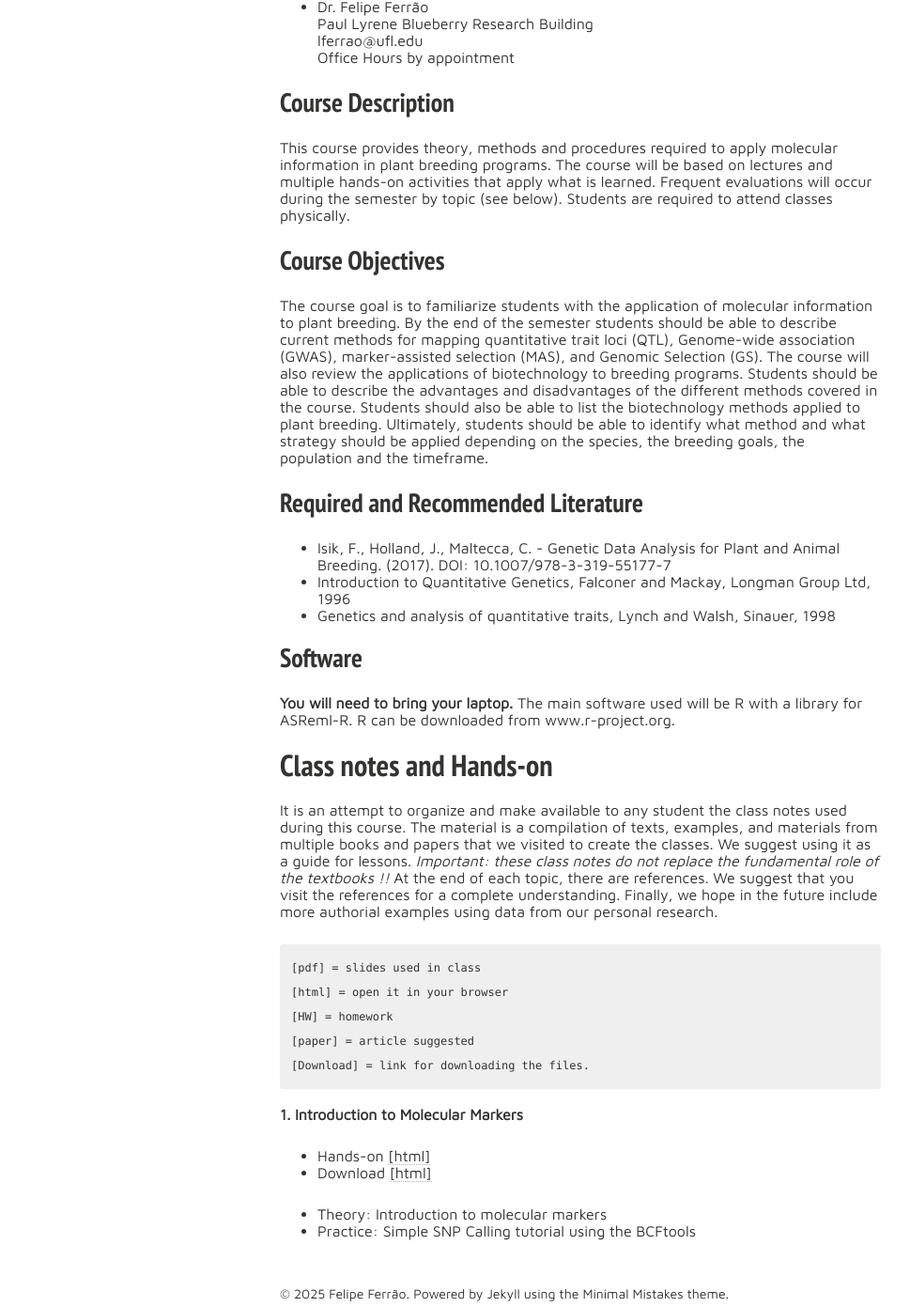
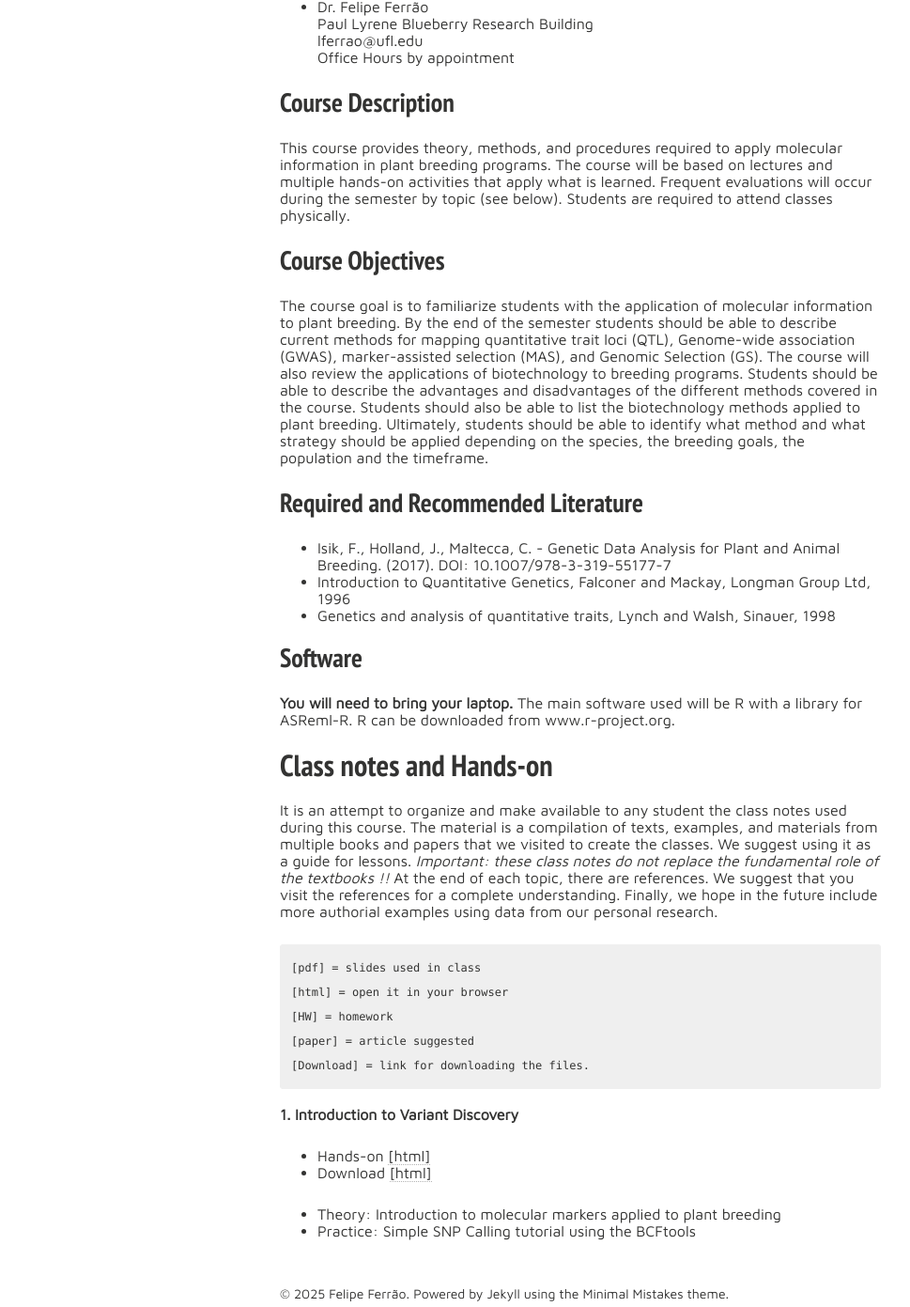
Before and after one commit to lfelipe-ferrao/lfelipe-ferrao.github.io, a Jekyll site: the page built from class/mas/index.md, in a window 1280 px wide. Shown: the part 652-2043 px from the top of the page at 94% size, without its empty margins (22-991 px from the left). Built offline with Jekyll 4.4.1, drawn with Linux system fonts in a browser that asks for light colours; nearby versions of some CDN libraries; our own code applies the rules of GitHub Pages for plain Markdown files.

Commit message:
Update index.md

````diff
--- a/class/mas/index.md
+++ b/class/mas/index.md
@@ -16,7 +16,7 @@ Office Hours by appointment
 
 ## Course Description
 
-This course provides theory, methods and procedures required to apply molecular information in plant breeding programs. The course will be based on lectures and multiple hands-on activities that apply what is learned. Frequent evaluations will occur during the semester by topic (see below). Students are required to attend classes physically.
+This course provides theory, methods, and procedures required to apply molecular information in plant breeding programs. The course will be based on lectures and multiple hands-on activities that apply what is learned. Frequent evaluations will occur during the semester by topic (see below). Students are required to attend classes physically.
 
 ## Course Objectives
 The course goal is to familiarize students with the application of molecular information to plant breeding. By the end of the semester students should be able to describe current methods for mapping quantitative trait loci (QTL), Genome-wide association (GWAS), marker-assisted selection (MAS), and Genomic Selection (GS). The course will also review the applications of biotechnology to breeding programs. Students should be able to describe the advantages and disadvantages of the different methods covered in the course. Students should also be able to list the biotechnology methods applied to plant breeding. Ultimately, students should be able to identify what method and what strategy should be applied depending on the species, the breeding goals, the population and the timeframe.
@@ -46,10 +46,10 @@ It is an attempt to organize and make available to any student the class notes u
 [Download] = link for downloading the files.
 ```
 
-**1. Introduction to Molecular Markers**
+**1. Introduction to Variant Discovery**
 
 - Hands-on [[html]](https://htmlpreview.github.io/?https://github.com/lfelipe-ferrao/lfelipe-ferrao.github.io/blob/master/class/mas/week0_mas.html)
 - Download [[html]](https://minhaskamal.github.io/DownGit/#/home?url=https://github.com/lfelipe-ferrao/lfelipe-ferrao.github.io/blob/master/class/mas/week0_mas.html)
 
-- Theory: Introduction to molecular markers
+- Theory: Introduction to molecular markers applied to plant breeding
 - Practice: Simple SNP Calling tutorial using the BCFtools
````
